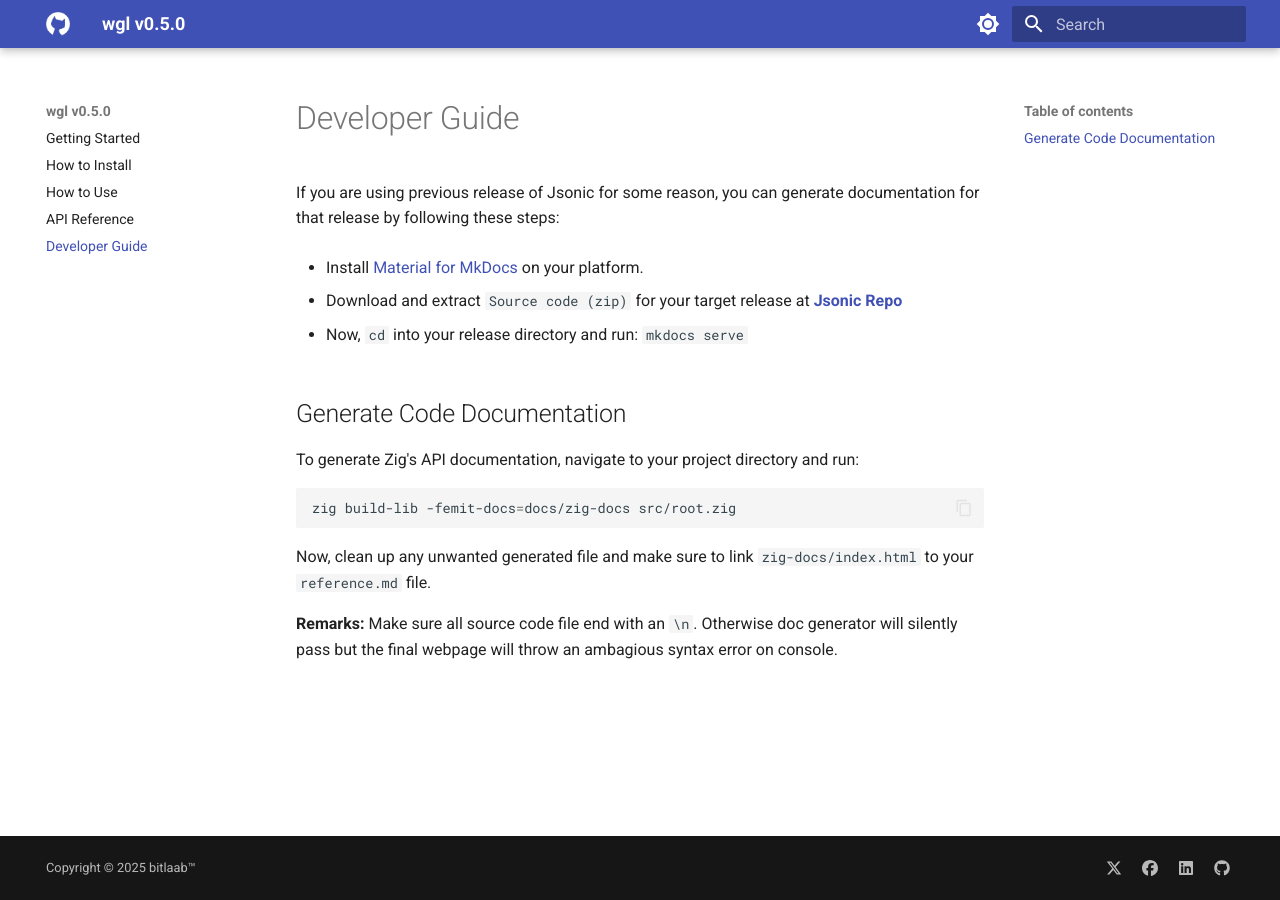
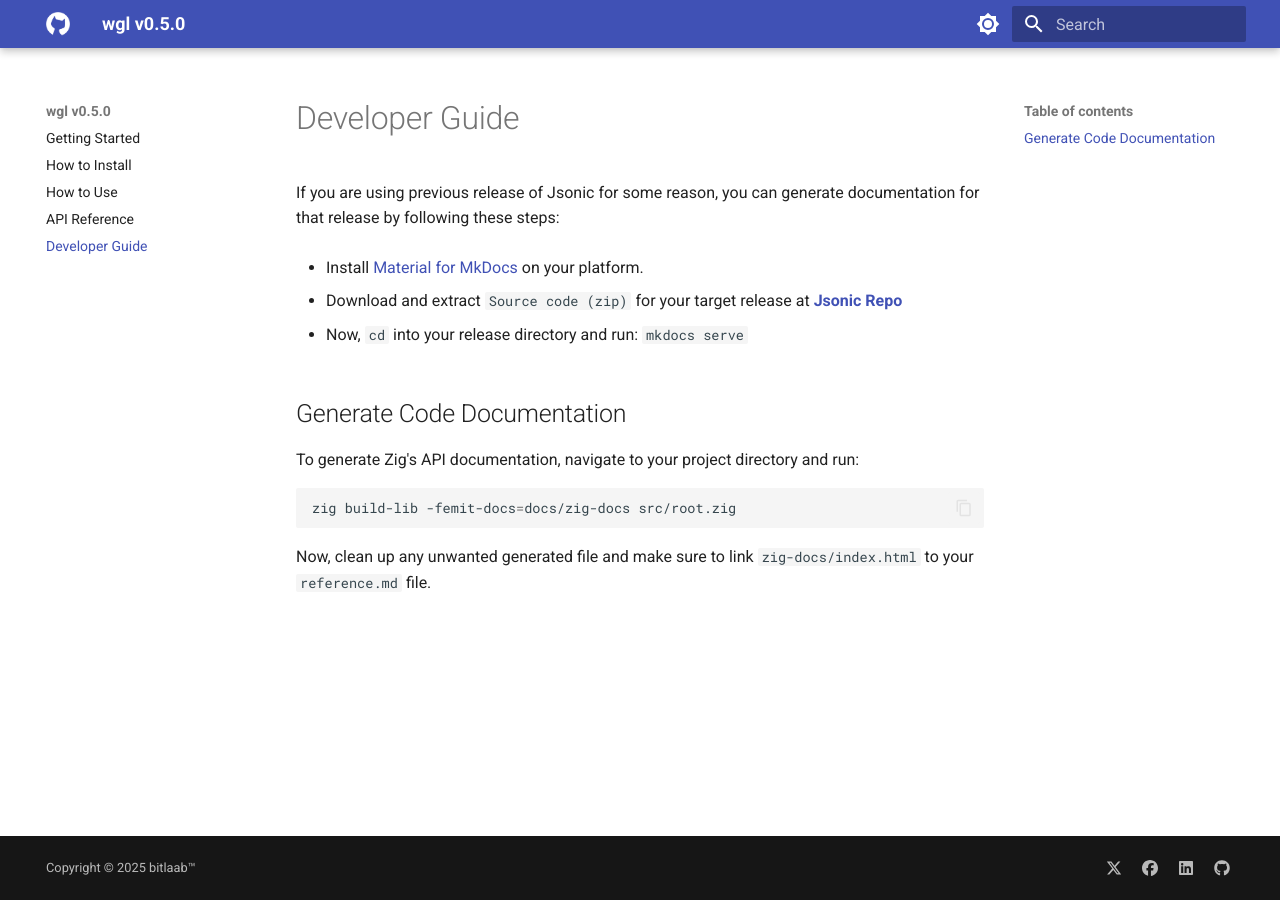
Before and after one commit to bitlaab-bolt/wgl, an MkDocs documentation site: the page built from docs/guide.md, in a window 1280 px wide. Built offline with MkDocs 1.6.1 and Material for MkDocs 9.7.7, drawn with Linux system fonts in a browser that asks for light colours.

Commit message:
Update guide.md

````diff
--- a/docs/guide.md
+++ b/docs/guide.md
@@ -17,5 +17,3 @@ zig build-lib -femit-docs=docs/zig-docs src/root.zig
 ```
 
 Now, clean up any unwanted generated file and make sure to link `zig-docs/index.html` to your `reference.md` file.
-
-**Remarks:** Make sure all source code file end with an `\n`. Otherwise doc generator will silently pass but the final webpage will throw an ambagious syntax error on console.
````
